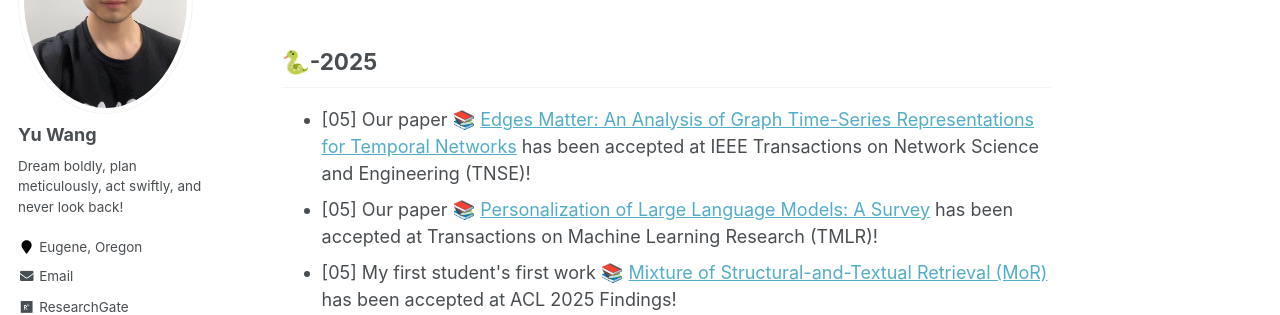
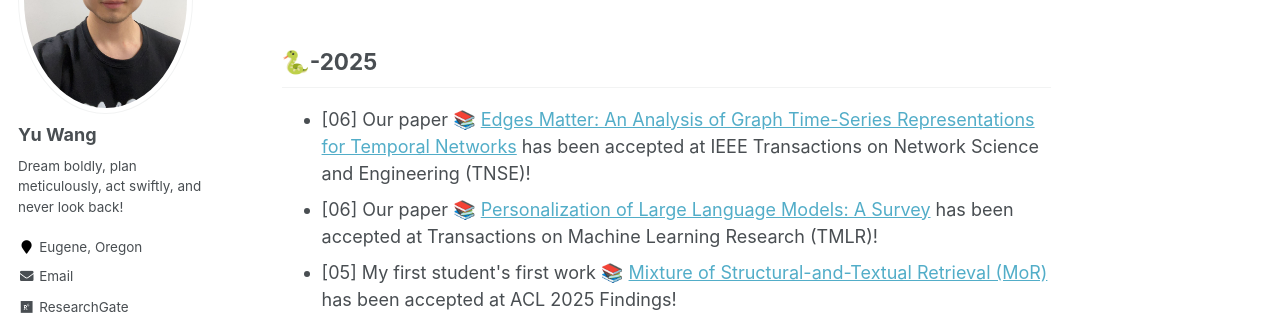
Before and after one commit to yuwang0103/yuwang0103.github.io, a Jekyll site: the page built from _pages/about.md, in a window 1280 px wide and 900 px high, scrolled down 775 px. Shown: the part 151-466 px from the top of the window. Built offline with Jekyll 4.4.1, drawn with Linux system fonts in a browser that asks for light colours.

Commit message:
Update about.md

```diff
--- a/_pages/about.md
+++ b/_pages/about.md
@@ -34,8 +34,8 @@ News
 🐍-2025
 -----
 <ul>
-<li>[05] Our paper 📚 <a href=''>Edges Matter: An Analysis of Graph Time-Series Representations for Temporal Networks</a> has been accepted at IEEE Transactions on Network Science and Engineering (TNSE)!</li>
-<li>[05] Our paper 📚 <a href='https://arxiv.org/abs/2411.00027'>Personalization of Large Language Models: A Survey</a> has been accepted at Transactions on Machine Learning Research (TMLR)!</li>
+<li>[06] Our paper 📚 <a href=''>Edges Matter: An Analysis of Graph Time-Series Representations for Temporal Networks</a> has been accepted at IEEE Transactions on Network Science and Engineering (TNSE)!</li>
+<li>[06] Our paper 📚 <a href='https://arxiv.org/abs/2411.00027'>Personalization of Large Language Models: A Survey</a> has been accepted at Transactions on Machine Learning Research (TMLR)!</li>
 <li>[05] My first student's first work 📚 <a href='https://arxiv.org/abs/2502.20317'>Mixture of Structural-and-Textual Retrieval (MoR)</a> has been accepted at ACL 2025 Findings!</li>
 <li>[05] Our paper 📚 <a href='https://openreview.net/forum?id=ccYWyKCQUu#discussion'>Click, Type, Repeat: A Comprehensive Survey on GUI Agents</a> has been accepted at ACL 25 Findings!</li>
 <li>[05] Our paper 📚 <a href='https://arxiv.org/abs/2502.11767'>From Selection to Generation: A Survey of LLM-based Active Learning</a> has been accepted at ACL 25 main!</li>
```
